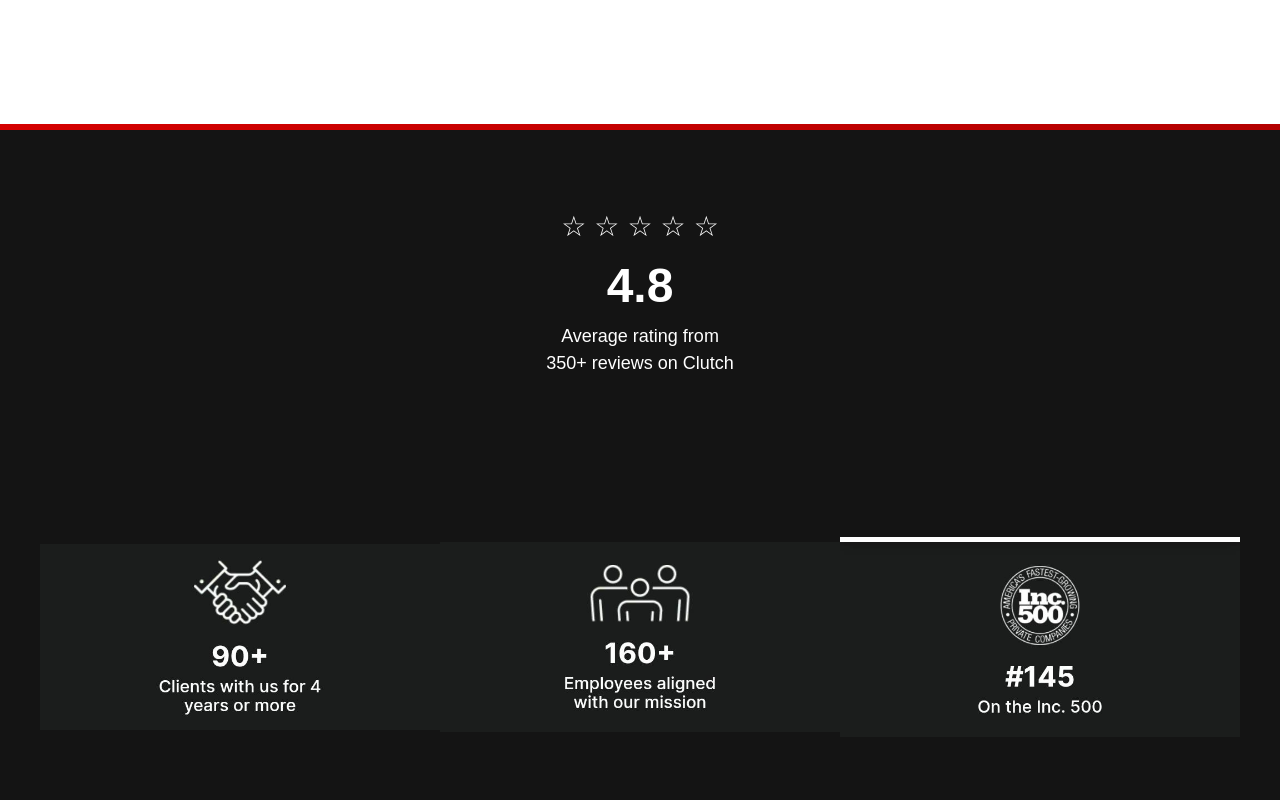
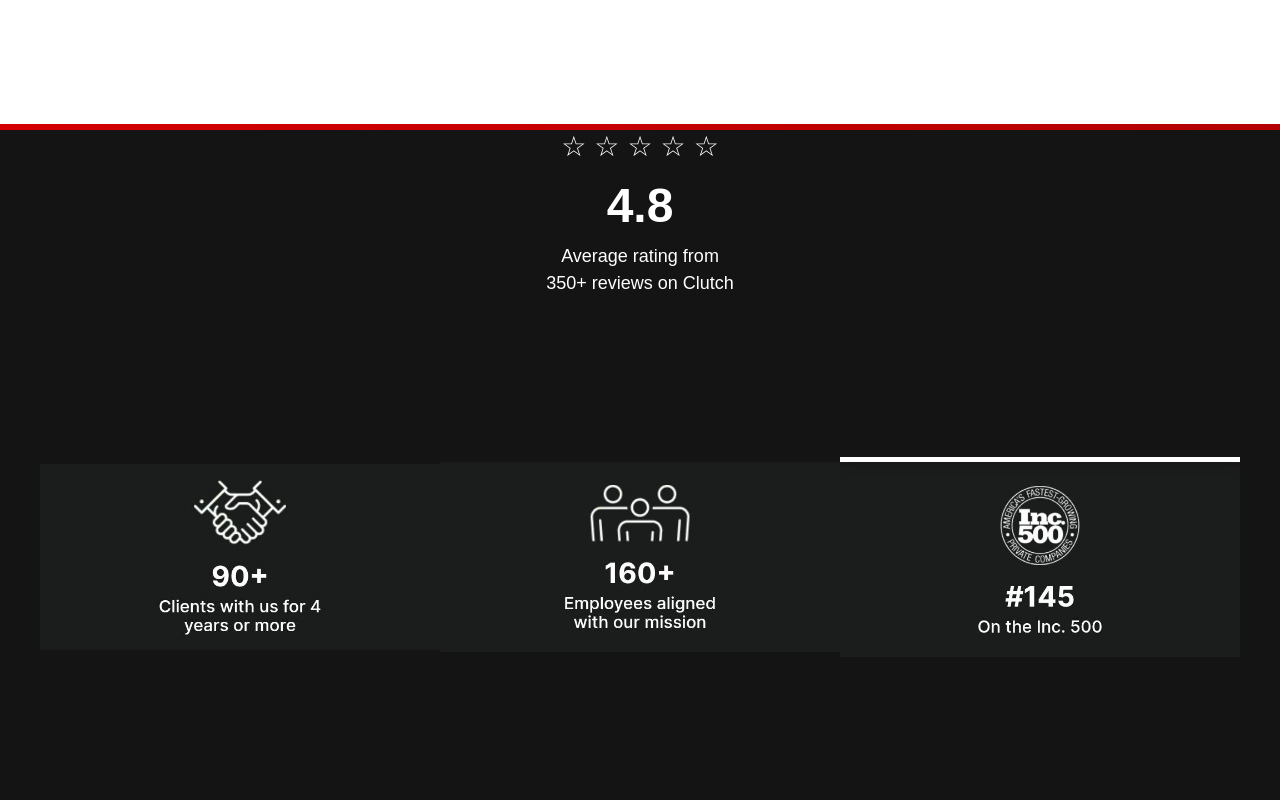
Before and after one commit to Molly256/disruptivewebsite, a Next.js app: page / in a window 1280 px wide. Shown: the part 3120-3920 px from the top of the page. Built offline with nearby package versions, Linux system fonts and the light colour scheme.

Commit message:
Remove padding and gap for full-width stats strip

```diff
--- a/app/page.js
+++ b/app/page.js
@@ -490,14 +490,14 @@ We are super happy."
       {/* STATS SECTION - FLAT LIKE 4.8 RATING */}
       <section style={{
         background: '#141414',
-        padding: '80px 0',
+        padding: '0',
         width: '100vw',
         marginLeft: 'calc(-50vw + 50%)',
         marginTop: '0',
         textAlign: 'center',
         color: '#fff'
       }}>
-        <div style={{ maxWidth: '1600px', margin: '0 auto' }}>
+        <div style={{ maxWidth: '1800px', margin: '0 auto' }}>
 
           {/* 4.8 Rating */}
           <div style={{ marginBottom: '60px' }}>
```
